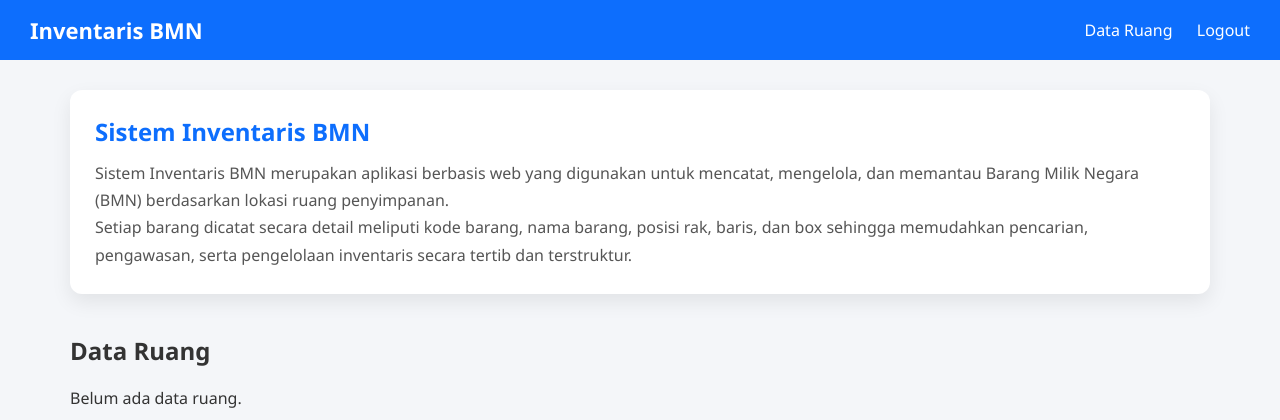
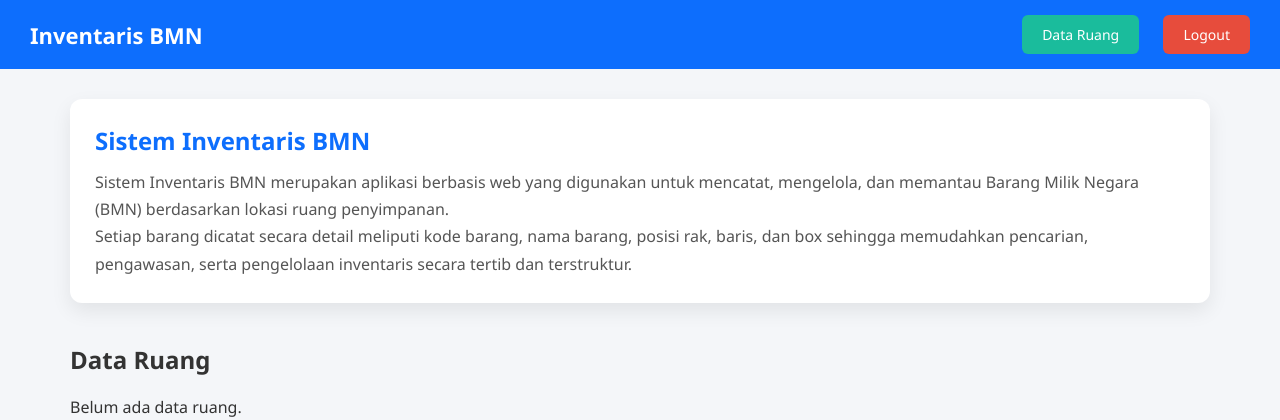
Before and after one commit to Gggjjifttcb/inventaris-bmn, a PHP site: page /dashboard.php in a window 1280 px wide. Shown: the top 420 px of the page. Run offline with PHP 8.4, Linux system fonts and the light colour scheme; the visitor is signed in with stand-in values (Sample User, id 1); data that the repository does not hold is empty.

Commit message:
perubahan file isi dashboar.php dan cssnya

```diff
--- a/assets/css/dashboard.css
+++ b/assets/css/dashboard.css
@@ -206,3 +206,27 @@ table tr:hover {
         gap: 10px;
     }
 }
+.btn {
+    padding: 10px 20px;
+    border-radius: 6px;
+    color: white;
+    text-decoration: none;
+    font-weight: bold;
+    transition: 0.3s;
+}
+
+/* Tombol Data Ruang */
+.btn-ruang {
+    background-color: #1abc9c; /* hijau toska */
+}
+.btn-ruang:hover {
+    background-color: #16a085;
+}
+
+/* Tombol Logout */
+.btn-logout {
+    background-color: #e74c3c; /* merah */
+}
+.btn-logout:hover {
+    background-color: #c0392b;
+}
--- a/dashboard.php
+++ b/dashboard.php
@@ -44,8 +44,8 @@ $qRuang = mysqli_query($conn, "SELECT * FROM ruang ORDER BY nama_ruang ASC");
 <div class="navbar">
     <h1>Inventaris BMN</h1>
     <div>
-        <a href="ruang/index.php">Data Ruang</a>
-        <a href="auth/logout.php">Logout</a>
+       <a href="ruang/index.php" class="btn btn-ruang">Data Ruang</a>
+<a href="auth/logout.php" class="btn btn-logout">Logout</a>
     </div>
 </div>
 
```
